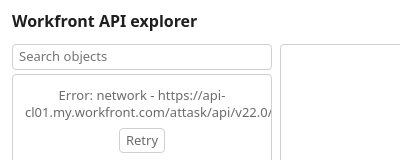
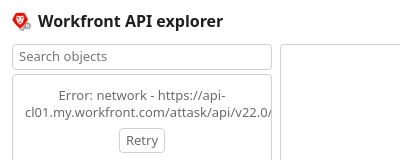
Before and after one commit to sniemetz/wf-api-explorer-extension, a browser extension: page extension/popup/popup.html in a window 400 px wide. Shown: the top 160 px of the page. Drawn offline with Linux system fonts and the light colour scheme; no server answers.

Commit message:
feat: icon before popup title

```diff
--- a/extension/popup/popup.css
+++ b/extension/popup/popup.css
@@ -25,7 +25,7 @@ html, body { margin: 0; background: var(--bg); color: var(--fg); }
 body { width: 792px; height: 445px; font: 13px/1.35 system-ui, sans-serif; display: flex; flex-direction: column; overflow: hidden; }
 :focus-visible { outline: 2px solid var(--focus); outline-offset: 1px; }
 header { display: flex; align-items: center; justify-content: space-between; padding: 8px 12px 4px; }
-h1 { font-size: 16px; margin: 0; }
+h1 { display: flex; align-items: center; gap: 6px; font-size: 16px; margin: 0; }
 .header-actions { display: flex; gap: 6px; }
 select, input, button { font: inherit; color: inherit; background: var(--bg); border: 1px solid var(--line); border-radius: 4px; padding: 3px 6px; }
 button { cursor: pointer; }
--- a/extension/popup/popup.html
+++ b/extension/popup/popup.html
@@ -7,7 +7,7 @@
 </head>
 <body>
 <header>
-  <h1>Workfront API explorer</h1>
+  <h1><img src="../icons/icon32.png" alt="" width="20" height="20">Workfront API explorer</h1>
   <div class="header-actions">
     <button id="refresh" type="button" title="Refresh all cached data">Refresh</button>
     <select id="version" aria-label="API version" disabled></select>
```
